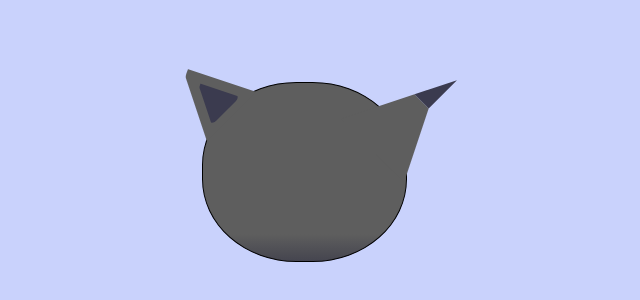
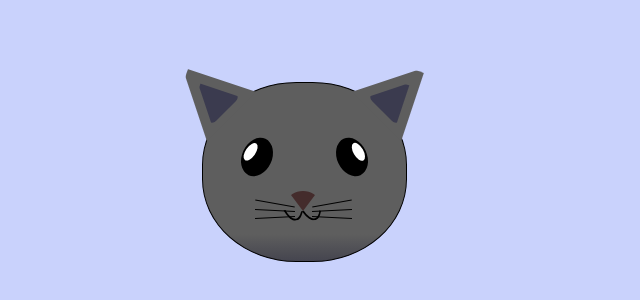
Before and after one commit to kevincharp/cursoFreeCodeCamp, a plain HTML site: page pinturaGatos/index.html in a window 1280 px wide. Shown: the part 228-528 px from the top of the page, without its empty margins (336-976 px from the left). Drawn offline with Linux system fonts and the light colour scheme.

Commit message:
termino ejercicio de pintura de gato

```diff
--- a/pinturaGatos/index.html
+++ b/pinturaGatos/index.html
@@ -19,6 +19,31 @@
                     <div class="cat-right-inner-ear"></div>
                 </div>
             </div>
+            <div class="cat-eyes">
+                <div class="cat-left-eye">
+                    <div class="cat-left-inner-eye"></div>
+                </div>
+                <div class="cat-right-eye">
+                    <div class="cat-right-inner-eye"></div>
+                </div>
+            </div>
+            <div class="cat-nose"></div>
+            <div class="cat-mouth">
+                <div class="cat-mouth-line-left"></div>
+                <div class="cat-mouth-line-right"></div>
+            </div>
+            <div class="cat-whiskers">
+                <div class="cat-whiskers-left">
+                    <div class="cat-whisker-left-top"></div>
+                    <div class="cat-whisker-left-middle"></div>
+                    <div class="cat-whisker-left-bottom"></div>
+                </div>
+                <div class="cat-whiskers-right">
+                    <div class="cat-whisker-right-top"></div>
+                    <div class="cat-whisker-right-middle"></div>
+                    <div class="cat-whisker-right-bottom"></div>
+                </div>
+            </div>
         </div>
 
     </main>
--- a/pinturaGatos/styles.css
+++ b/pinturaGatos/styles.css
@@ -46,8 +46,8 @@ body {
     z-index: 1;
 }
 
-.cat-left-inner-ear{
-    position:absolute;
+.cat-left-inner-ear {
+    position: absolute;
     top: 22px;
     left: -20px;
     border-bottom-right-radius: 40%;
@@ -58,8 +58,147 @@ body {
     border-right: 20px solid transparent;
     border-bottom: 40px solid #3b3b4f;
 }
+
 .cat-right-inner-ear {
+    position: absolute;
+    top: 22px;
+    left: -20px;
+    border-top-left-radius: 90px;
+    border-top-right-radius: 10px;
+    border-bottom-right-radius: 40%;
+    border-bottom-left-radius: 40%;
     border-left: 20px solid transparent;
-    border-right: -20px solid transparent;
+    border-right: 20px solid transparent;
     border-bottom: 40px solid #3b3b4f;
 }
+
+.cat-left-eye {
+    position: absolute;
+    top: 54px;
+    left: 39px;
+    border-radius: 60%;
+    transform: rotate(25deg);
+    width: 30px;
+    height: 40px;
+    background-color: #000;
+}
+
+.cat-right-eye {
+    position: absolute;
+    top: 54px;
+    left: 134px;
+    border-radius: 60%;
+    transform: rotate(-25deg);
+    width: 30px;
+    height: 40px;
+    background-color: #000;
+}
+
+.cat-left-inner-eye {
+    position: absolute;
+    top: 8px;
+    left: 2px;
+    border-radius: 60%;
+    transform: rotate(10deg);
+    width: 10px;
+    height: 20px;
+    background-color: #fff;
+}
+
+.cat-right-inner-eye {
+    position: absolute;
+    top: 8px;
+    left: 18px;
+    border-radius: 60%;
+    transform: rotate(-5deg);
+    width: 10px;
+    height: 20px;
+    background-color: #fff;
+}
+
+.cat-nose {
+    position: absolute;
+    top: 108px;
+    left: 85px;
+    border-radius: 50%;
+    transform: rotate(180deg);
+    border-left: 15px solid transparent;
+    border-right: 15px solid transparent;
+    border-bottom: 20px solid #442c2c;
+}
+
+.cat-mouth div {
+    width: 30px;
+    height: 50px;
+    border: 2px solid #000;
+    border-color: black transparent transparent transparent;
+    border-radius: 190%/190px 150px 0 0;
+}
+
+.cat-mouth-line-left {
+    position: absolute;
+    top: 88px;
+    left: 74px;
+    transform: rotate(170deg);
+}
+
+.cat-mouth-line-right {
+    position: absolute;
+    top: 88px;
+    left: 91px;
+    transform: rotate(165deg);
+}
+
+.cat-whiskers-left div {
+    width: 40px;
+    height: 1px;
+    background-color: #000;
+}
+
+.cat-whiskers-right div {
+    width: 40px;
+    height: 1px;
+    background-color: #000;
+}
+
+.cat-whisker-left-top {
+    position: absolute;
+    top: 120px;
+    left: 52px;
+    transform: rotate(10deg);
+}
+
+.cat-whisker-left-middle {
+    position: absolute;
+    top: 127px;
+    left: 52px;
+    transform: rotate(3deg);
+}
+
+.cat-whisker-left-bottom {
+    position: absolute;
+    top: 134px;
+    left: 52px;
+    transform: rotate(-3deg);
+}
+
+.cat-whisker-right-top {
+    position: absolute;
+    top: 120px;
+    left: 109px;
+    transform: rotate(-10deg);
+}
+
+.cat-whisker-right-middle {
+    position: absolute;
+    top: 127px;
+    left: 109px;
+    transform: rotate(-3deg);
+}
+
+.cat-whisker-right-bottom {
+    position: absolute;
+    top: 134px;
+    left: 109px;
+    transform: rotate(3deg);
+}
```
